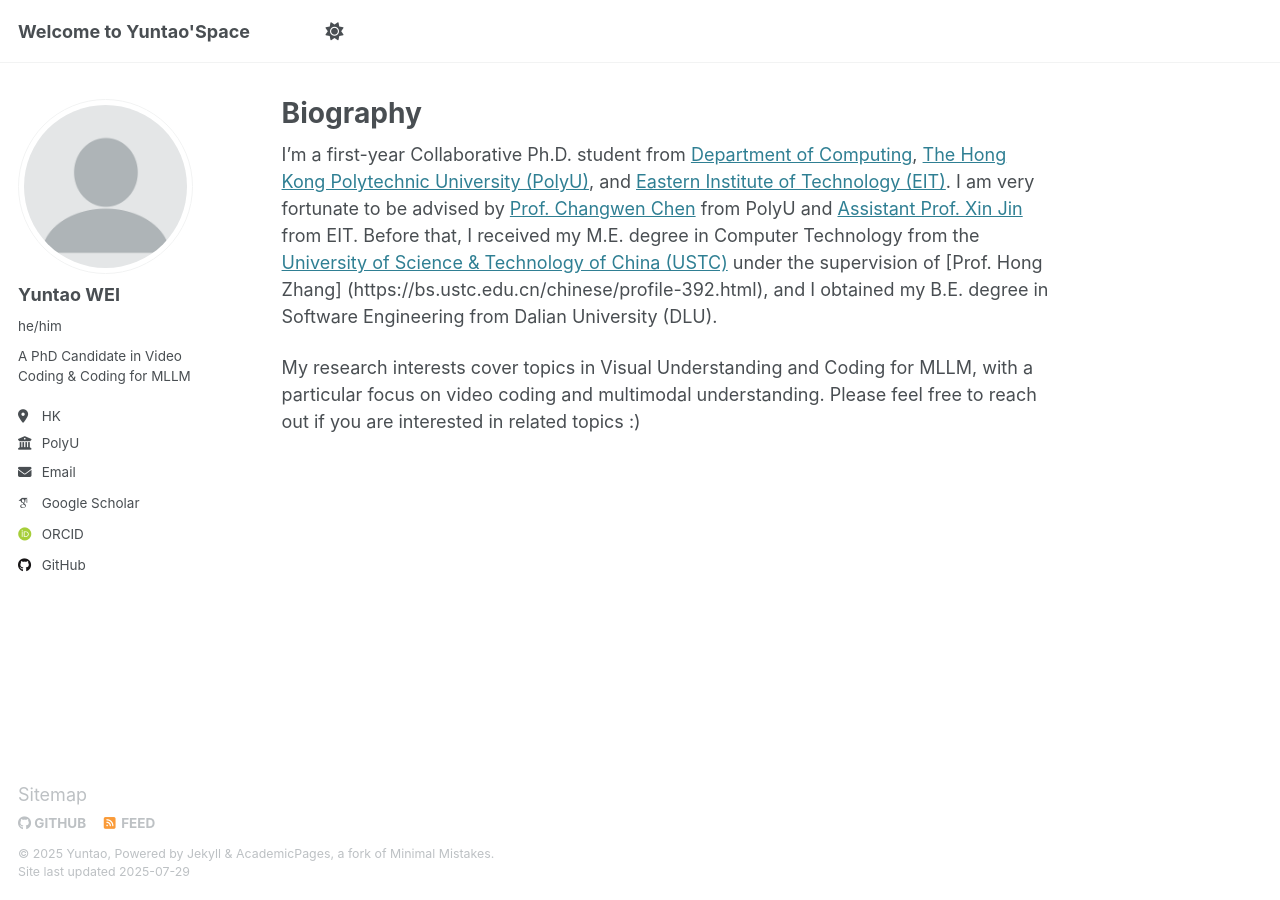
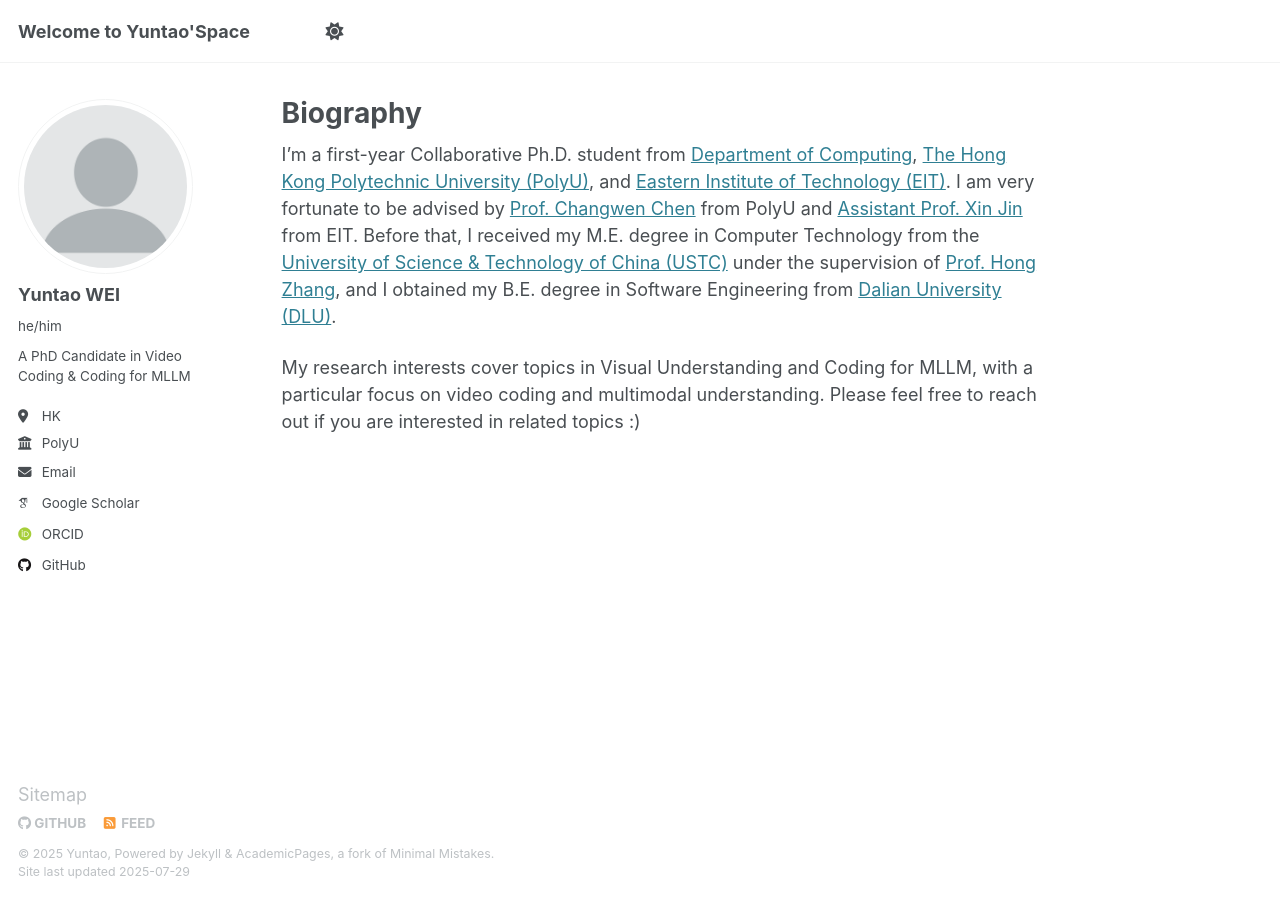
Before and after one commit to yuntao229/yuntao229.github.io, a Jekyll site: the page built from _pages/about.md, in a window 1280 px wide. Built offline with Jekyll 4.4.1, drawn with Linux system fonts in a browser that asks for light colours; some web fonts are replaced; some of the changed lines change nothing that is shown.

Commit message:
Update DLU link

```diff
--- a/_pages/about.md
+++ b/_pages/about.md
@@ -7,6 +7,6 @@ redirect_from:
   - /about.html
 ---
 
-I'm a first-year Collaborative Ph.D. student from [Department of Computing](https://www.polyu.edu.hk/comp/), [The Hong Kong Polytechnic University (PolyU)](https://www.polyu.edu.hk), and [Eastern Institute of Technology (EIT)](https://www.eitech.edu.cn/). I am very fortunate to be advised by [Prof. Changwen Chen](https://www.polyu.edu.hk/comp/people/academic-staff/prof-chen-changwen/?sc_lang=en) from PolyU and [Assistant Prof. Xin Jin](https://www.eitech.edu.cn/?tid=40&p=teacher) from EIT. Before that, I received my M.E. degree in Computer Technology from the [University of Science & Technology of China (USTC)](http://saids.ustc.edu.cn/main.htm) under the supervision of [Prof. Hong Zhang] (https://bs.ustc.edu.cn/chinese/profile-392.html), and I obtained my B.E. degree in Software Engineering from Dalian University (DLU).
+I'm a first-year Collaborative Ph.D. student from [Department of Computing](https://www.polyu.edu.hk/comp/), [The Hong Kong Polytechnic University (PolyU)](https://www.polyu.edu.hk), and [Eastern Institute of Technology (EIT)](https://www.eitech.edu.cn/). I am very fortunate to be advised by [Prof. Changwen Chen](https://www.polyu.edu.hk/comp/people/academic-staff/prof-chen-changwen/?sc_lang=en) from PolyU and [Assistant Prof. Xin Jin](https://www.eitech.edu.cn/?tid=40&p=teacher) from EIT. Before that, I received my M.E. degree in Computer Technology from the [University of Science & Technology of China (USTC)](http://saids.ustc.edu.cn/main.htm) under the supervision of [Prof. Hong Zhang](https://bs.ustc.edu.cn/chinese/profile-392.html), and I obtained my B.E. degree in Software Engineering from [Dalian University (DLU)](https://www.dlu.edu.cn/).
 
 My research interests cover topics in Visual Understanding and Coding for MLLM, with a particular focus on video coding and multimodal understanding. Please feel free to reach out if you are interested in related topics :)
```
